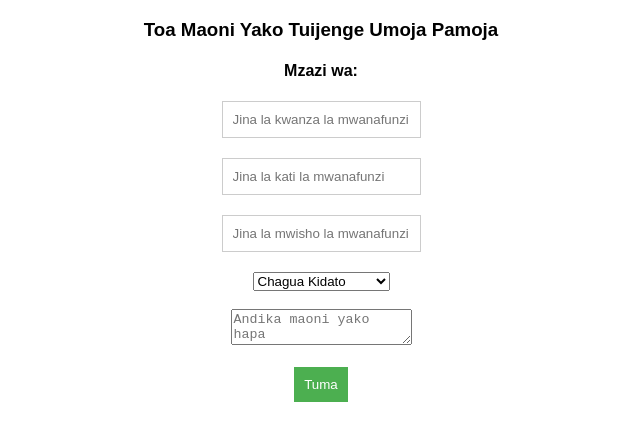
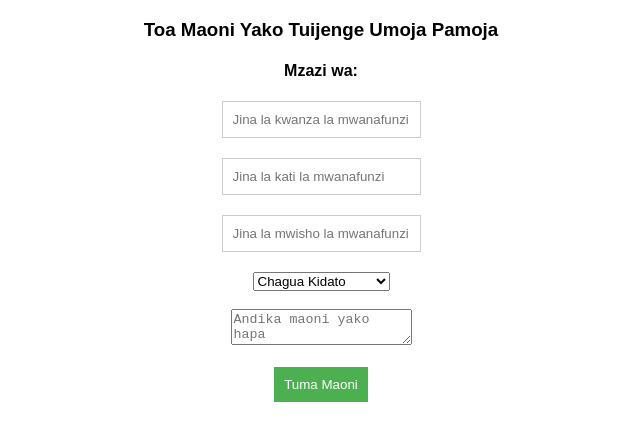
Before and after one commit to MSG554/Report, a plain HTML site: page parent-comment.html in a window 1280 px wide. Shown: the whole page, without its empty margins (319-959 px from the left). Drawn offline with Linux system fonts and the light colour scheme.

Commit message:
Update parent-comment.html

```diff
--- a/parent-comment.html
+++ b/parent-comment.html
@@ -52,7 +52,7 @@ cursor:pointer;
 <br><br>
 <textarea id="maoni" name="maoni" placeholder="Andika maoni yako hapa" required></textarea>
 <br><br>
-<button type="submit">Tuma</button>
+<button type="submit">Tuma Maoni</button>
 </form>
 
  <script>
```
